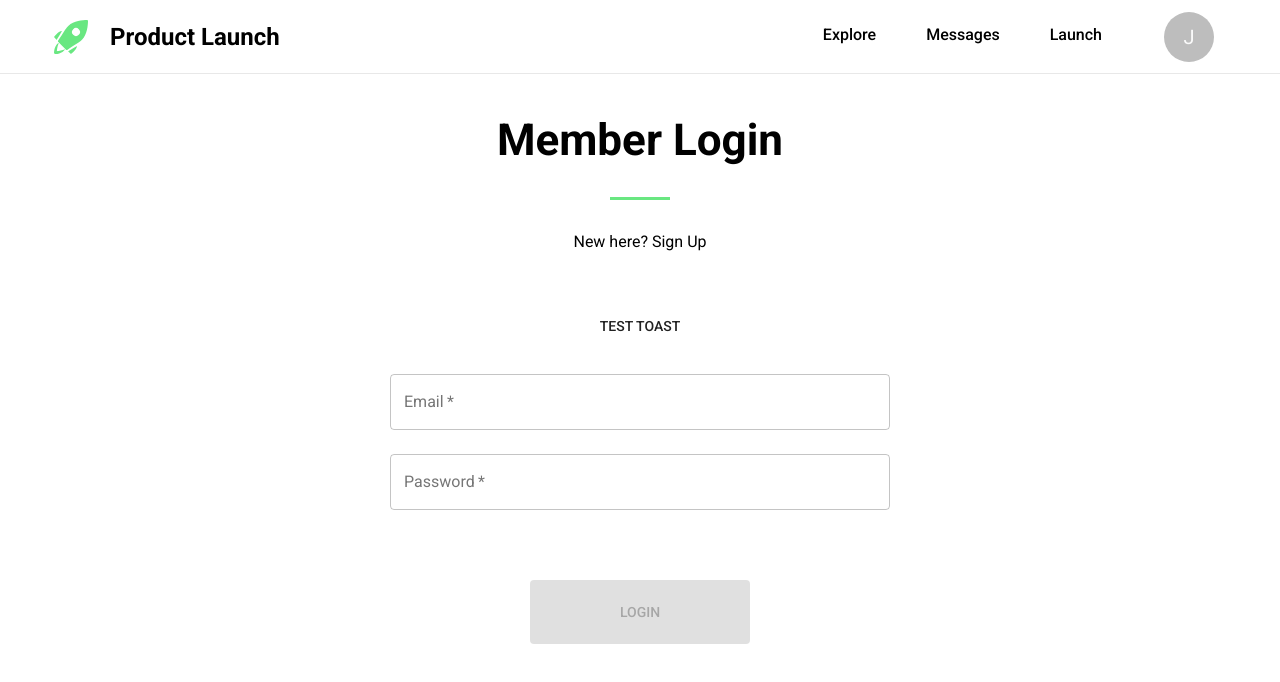
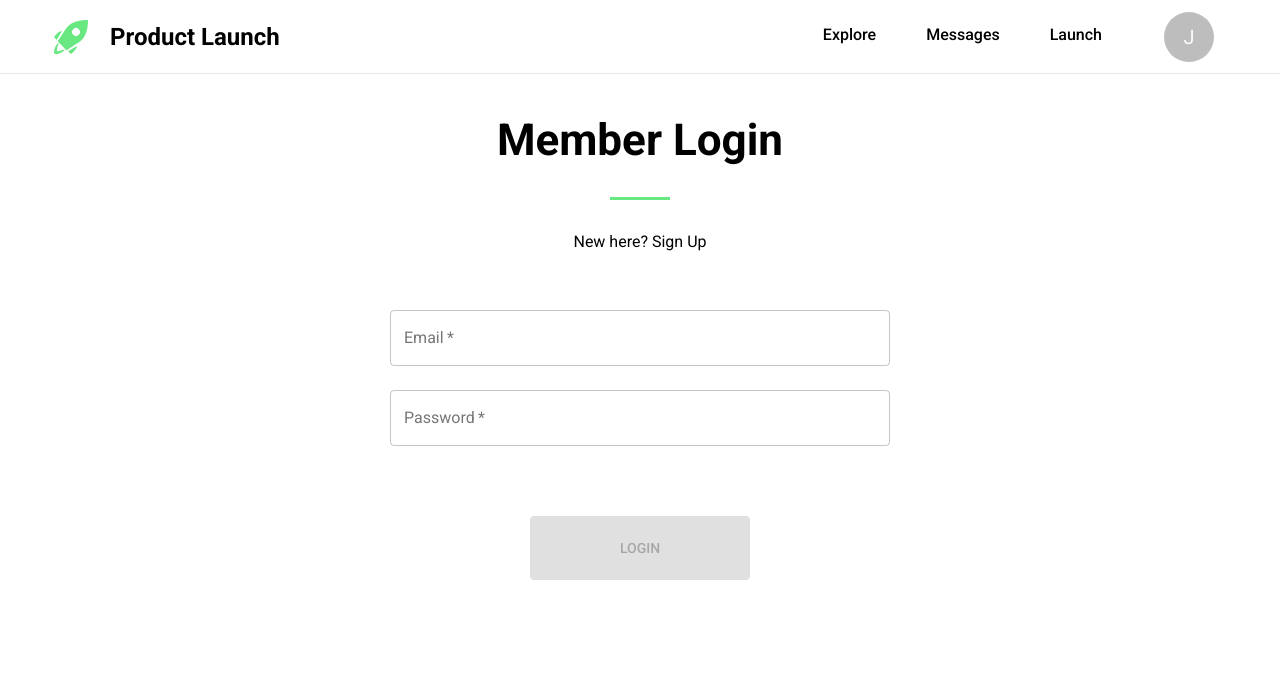
Before and after one commit to hatchways/team-summer, a React (Create React App) app in the folder client/: page /login in a window 1280 px wide. Shown: the top 682 px of the page. Built offline with nearby package versions, Linux system fonts and the light colour scheme.

Commit message:
Styling and integration with login/signup

```diff
--- a/client/src/App.js
+++ b/client/src/App.js
@@ -33,15 +33,15 @@ const globalStyles = makeStyles({
 const App = () => {
   globalStyles();
 
-  const [toastButton, setButtonText] = useState('');
-  const [toastMessage, setToastMessage] = useState('');
-  const [toastVariant, setToastVariant] = useState('');
+  const [toastProperties, setToastProperties] = useState({
+    text: '',
+    button: 'CLOSE',
+    variant: 'neutral'
+  });
   const [showToast, toggleToast] = useState(false);
 
-  const activateToast = (text, variant, button = 'CLOSE') => {
-    setToastMessage(text);
-    setButtonText(button);
-    setToastVariant(variant);
+  const activateToast = (text, variant = 'neutral', button = 'CLOSE') => {
+    setToastProperties({text, variant, button});
     toggleToast(true);
   };
 
@@ -62,11 +62,11 @@ const App = () => {
           <Route path="/login" component={Login}/>
         </ToastContext.Provider>
         <Toast
-          buttonText={toastButton}
-          toastMessage={toastMessage}
+          buttonText={toastProperties.button}
+          toastMessage={toastProperties.text}
+          variant={toastProperties.variant}
           toggleToast={toggleToast}
           showToast={showToast}
-          variant={toastVariant}
         />
       </BrowserRouter>
     </MuiThemeProvider>
--- a/client/src/components/Toast.js
+++ b/client/src/components/Toast.js
@@ -3,9 +3,6 @@ import { makeStyles, Snackbar } from '@material-ui/core';
 import PropTypes from 'prop-types';
 
 const useStyles = makeStyles((theme) => ({
-  toastStyles: {
-    color: '#ffffff'
-  },
   success: {
     color: '#000000',
     backgroundColor: theme.primary
@@ -13,6 +10,13 @@ const useStyles = makeStyles((theme) => ({
   neutral: {
     color: '#000000',
     backgroundColor: '#ffffff'
+  },
+  warning: {
+    color: '#000000',
+    backgroundColor: '#fff67b'
+  },
+  error: {
+    backgroundColor: '#ff4b46'
   },
   buttonStyle: {
     cursor: 'pointer',
@@ -38,7 +42,7 @@ export const Toast = (props) => {
         horizontal: 'left'
       }}
       open={props.showToast || false}
-      autoHideDuration={6500}
+      autoHideDuration={2000}
       onClose={handleClose}
       ContentProps={{
         'aria-describedby': 'message-id',
--- a/client/src/pages/Login.js
+++ b/client/src/pages/Login.js
@@ -105,7 +105,7 @@ class Login extends React.Component {
       }
 
       if (userLogin.hasOwnProperty('success')) {
-        this.props.activateToast('Success!')
+        this.props.activateToast('Login Successful', 'success');
         this.props.history.push('/profile');
       }
     }
@@ -127,7 +127,6 @@ class Login extends React.Component {
           }
         />
 
-        <Button onClick={() => this.props.activateToast('class test', 'success')}>Test Toast</Button>
         {/* Login Form */}
         <form className={classes.form} onSubmit={this.handleSubmit} noValidate>
           <CustomOutlinedInput
--- a/client/src/pages/SignUp.js
+++ b/client/src/pages/SignUp.js
@@ -2,12 +2,14 @@ import React from 'react';
 import { withStyles, Button } from '@material-ui/core';
 import { Link } from 'react-router-dom';
 import validator from 'validator';
+import { capitalize } from '@material-ui/core/utils';
 
 import { CustomOutlinedInput } from '../components/Inputs';
 import CenteredPageHeader from '../components/CenteredPageHeader';
 import FormValidator from '../helpers/form-validation';
 import { authenticateUser } from '../helpers/UserHelpers';
-import { capitalize } from '@material-ui/core/utils';
+import withToast from '../components/withToast';
+
 
 const styles = {
   pageContent: {
@@ -118,7 +120,10 @@ class SignUp extends React.Component {
         return this.setState({ validation });
       }
 
-      if (userRegistration.hasOwnProperty('success')) this.props.history.push('/profile');
+      if (userRegistration.hasOwnProperty('success')) {
+        this.props.activateToast('Successful registration', 'success');
+        this.props.history.push('/profile');
+      }
     }
   };
 
@@ -187,4 +192,4 @@ class SignUp extends React.Component {
   }
 }
 
-export default withStyles(styles)(SignUp);
+export default withToast(withStyles(styles)(SignUp));
```
